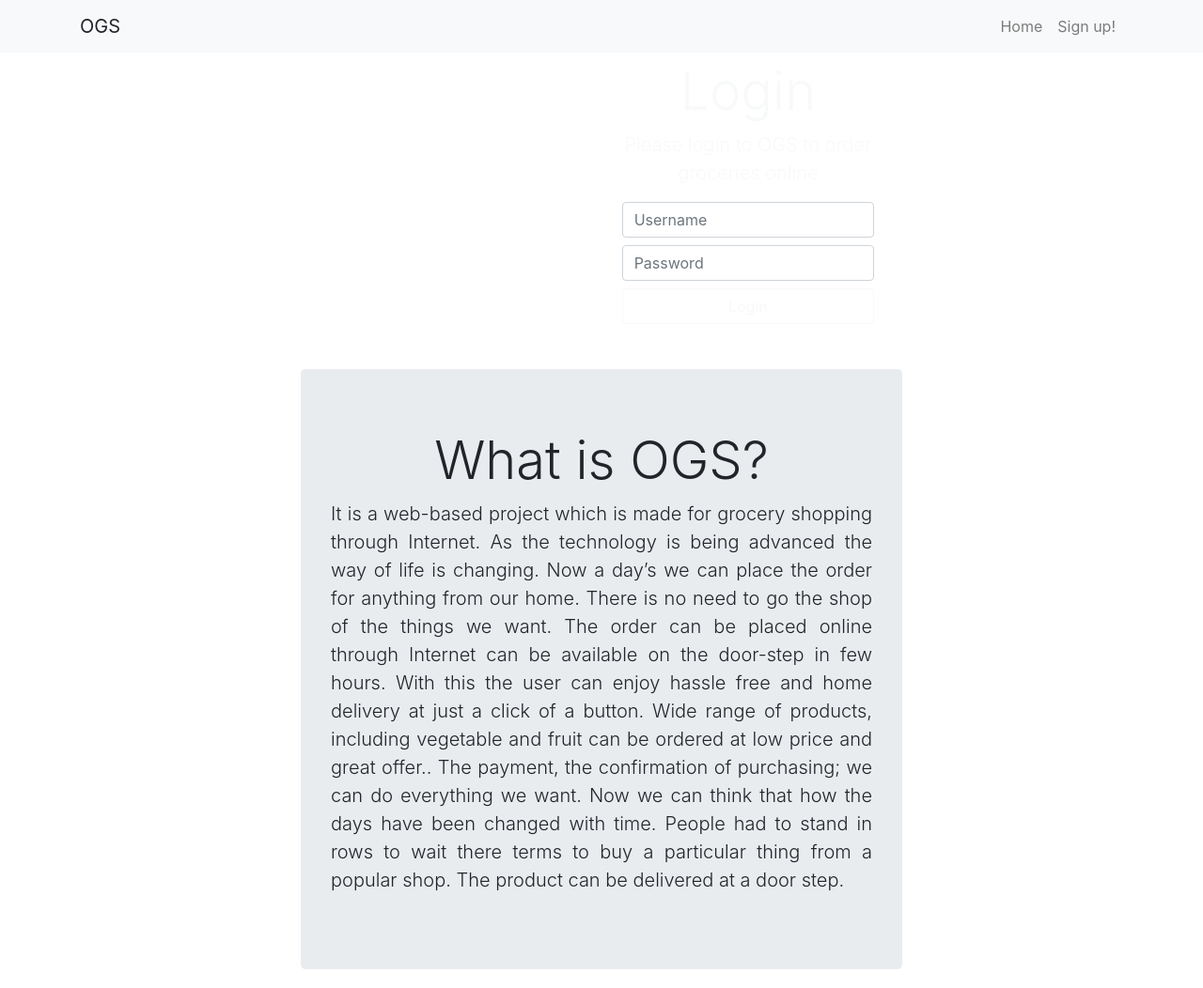
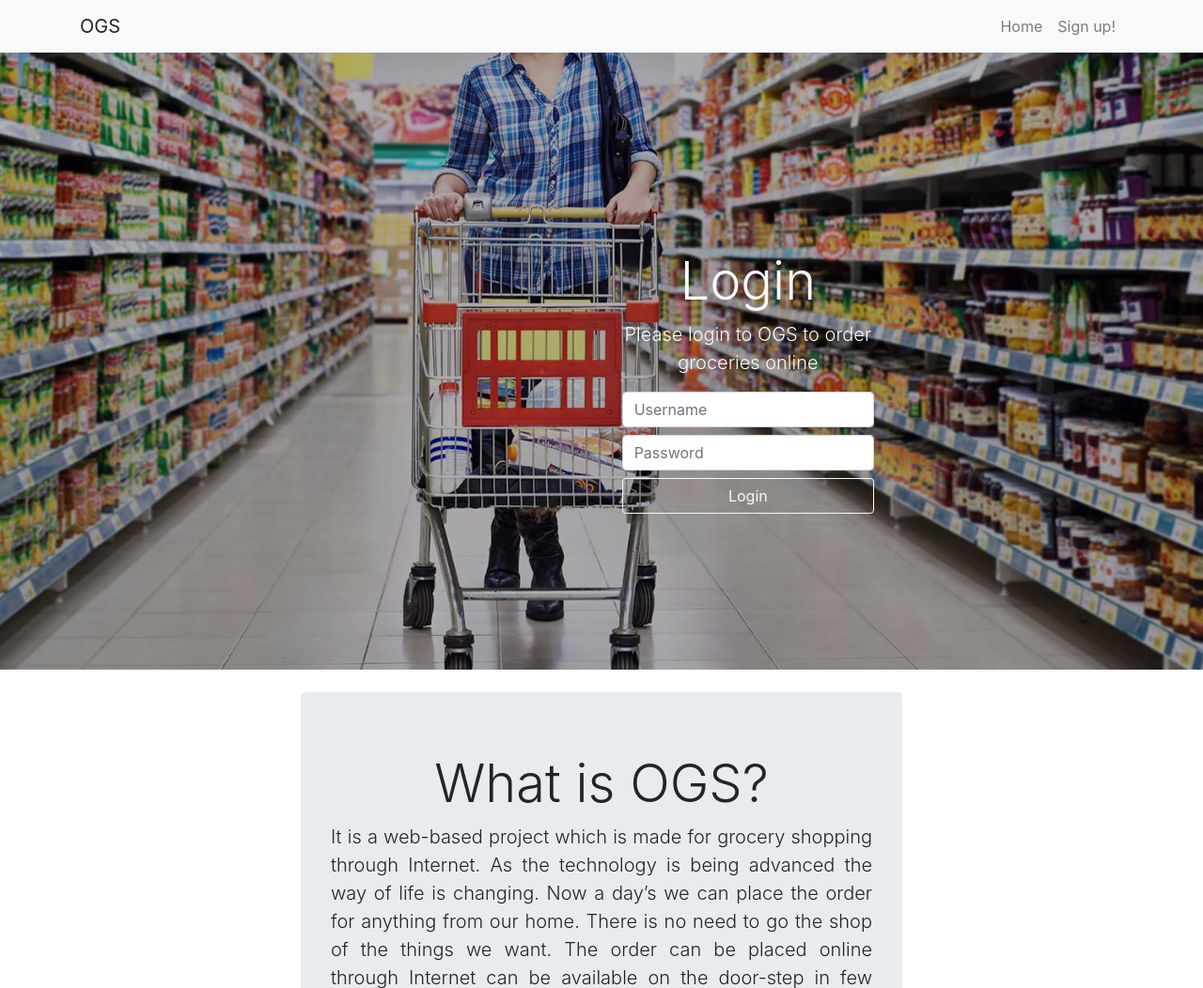
Before and after one commit to backstab319/Online-Grocery-Shopping, a PHP site: page / in a window 1280 px wide. Shown: the top 1052 px of the page at 94% size. Run offline with PHP 8.4, Linux system fonts and the light colour scheme.

Commit message:
Update style.css

```diff
--- a/style.css
+++ b/style.css
@@ -1,3 +1,16 @@
 .home{
-    padding-bottom: 4em;
+    padding-bottom: 3em;
 }
+.background{
+    background: url(img/grocery.jpg);
+    background-repeat: no-repeat;
+    background-size: cover;
+}
+.overlay{
+    height: 665px;
+    background: rgba(0, 0, 0, 0.3);
+}
+.jumbo{
+    padding-top: 17%;
+    background: transparent;
+}
```
